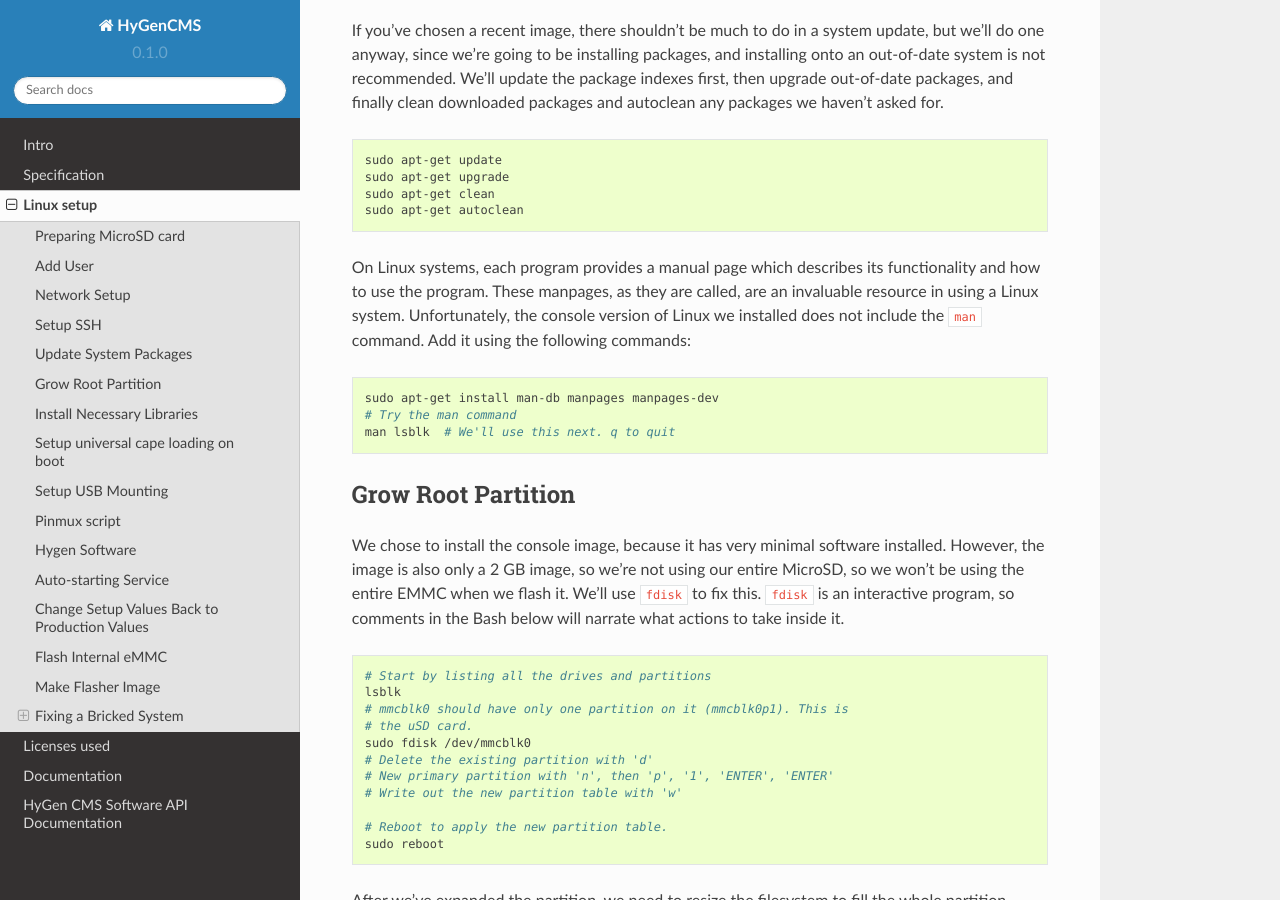
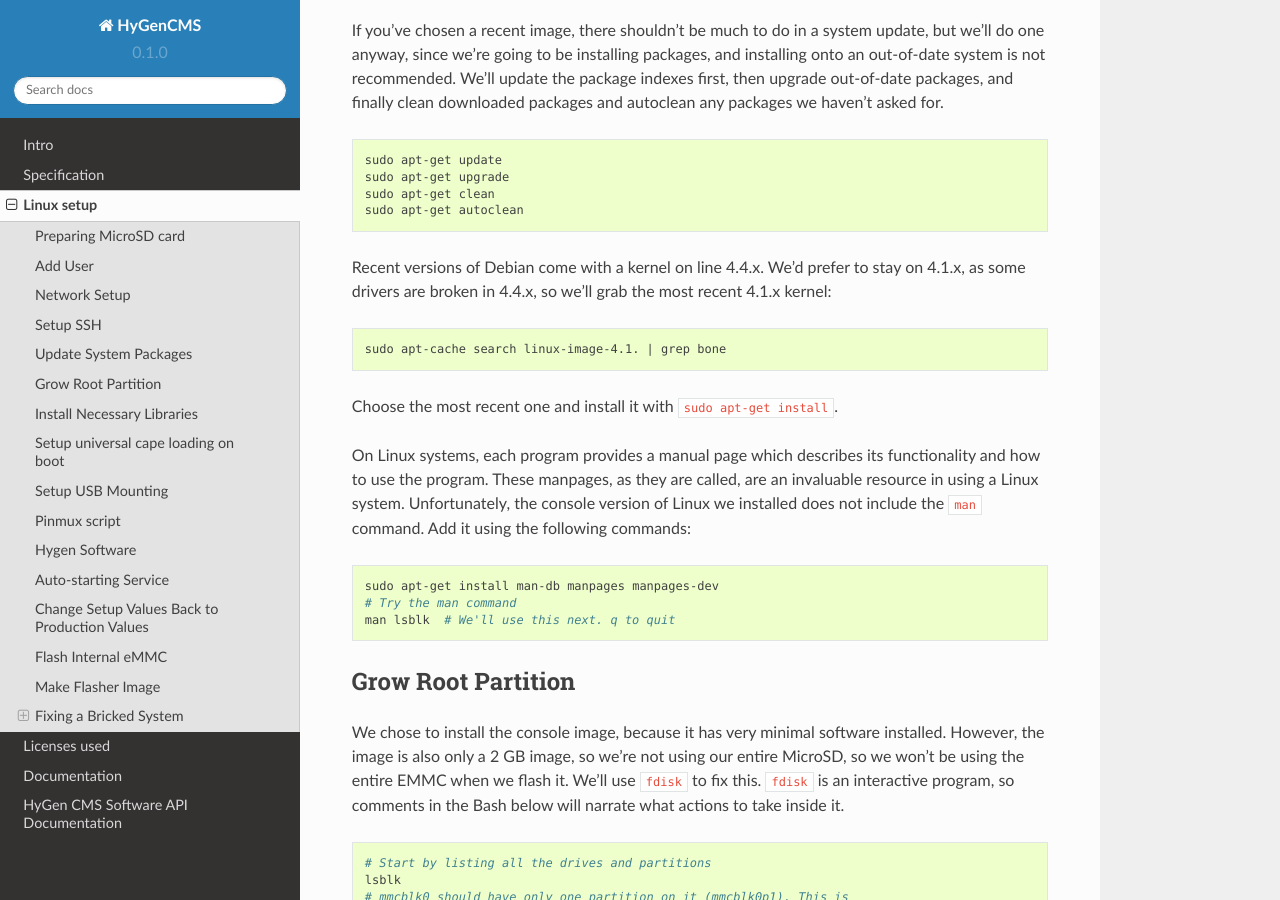
Before and after one commit to BillMarty/HyGenCMS, a Sphinx documentation site: the page built from docs/source/linuxsetup.txt, in a window 1280 px wide and 900 px high, scrolled down 4201 px. Built offline with Sphinx 7.4.7 and the Read the Docs theme 2.0.0, drawn with Linux system fonts in a browser that asks for light colours.

Commit message:
Documentation

```diff
--- a/docs/source/linuxsetup.txt
+++ b/docs/source/linuxsetup.txt
@@ -246,6 +246,16 @@ autoclean any packages we haven't asked for.
     sudo apt-get clean
     sudo apt-get autoclean
 
+Recent versions of Debian come with a kernel on line 4.4.x. We'd prefer
+to stay on 4.1.x, as some drivers are broken in 4.4.x, so we'll grab
+the most recent 4.1.x kernel:
+
+.. code:: bash
+
+    sudo apt-cache search linux-image-4.1. | grep bone
+
+Choose the most recent one and install it with ``sudo apt-get install``.
+
 On Linux systems, each program provides a manual page which describes
 its functionality and how to use the program. These manpages, as they
 are called, are an invaluable resource in using a Linux system.
@@ -409,14 +419,14 @@ executable. The second line actually calls the script.
 .. code:: bash
 
     #!/bin/bash
-	sudo perl /opt/scripts/device/bone/show-pins.pl | sort
+    sudo perl /opt/scripts/device/bone/show-pins.pl | sort
 
 After creating and saving the file, make it executable and reboot.
 
 .. code:: bash
 
     # Save and make it executable
-	sudo chmod +x /usr/local/bin/show-pins
+    sudo chmod +x /usr/local/bin/show-pins
 
     # Reboot one more time to apply all our settings
     sudo reboot
--- a/docs/source/specification.txt
+++ b/docs/source/specification.txt
@@ -61,4 +61,4 @@ description, as it is primarily used for debugging.
   remove the USB drive.
 
 * The USB drive should be formatted using ext2, ext3, ext4, or fat32.
-  It must be sized >= 16 GB for 6 months data.
+  It must be sized >= 16 GB for 6 months data. The USB is filled at approximately 22 GB per year.
```
Also changed, not shown: 1 other file.
